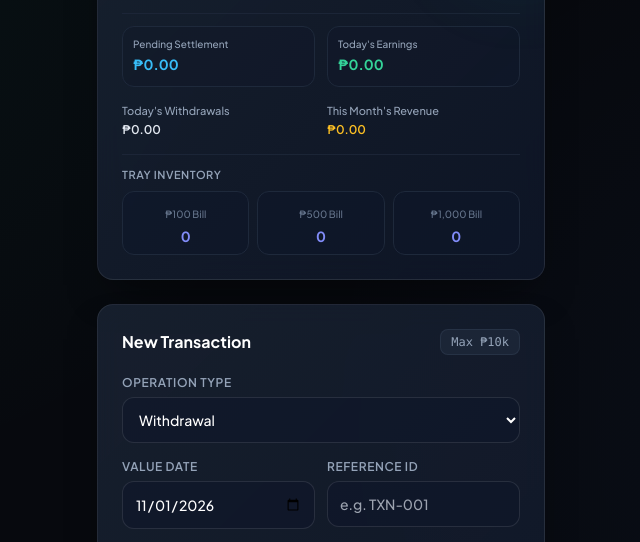
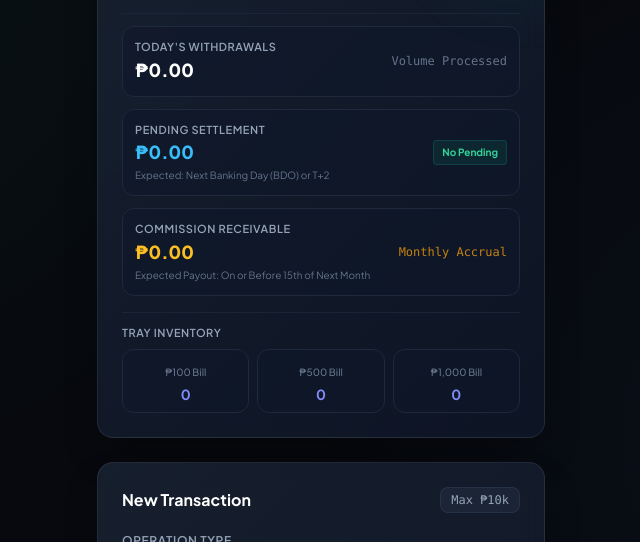
Before and after one commit to kennethrb/portable-atm, a plain HTML site: page index.html in a window 1280 px wide. Shown: the part 204-746 px from the top of the page, without its empty margins (319-959 px from the left). Drawn offline with nearby package versions, Linux system fonts and the light colour scheme; no server answers.

Commit message:
Update index.html

```diff
--- a/index.html
+++ b/index.html
@@ -52,27 +52,40 @@
                 </div>
             </div>
 
-            <!-- Settlement & Daily Earnings Grid -->
-            <div class="grid grid-cols-2 gap-3 pt-3 border-t border-slate-800/80">
-                <div class="bg-slate-900/40 p-2.5 rounded-xl border border-slate-800">
-                    <span class="text-[10px] text-slate-400 font-medium block">Pending Settlement</span>
-                    <span id="dashPendingSettlement" class="text-sm font-bold text-sky-400">₱0.00</span>
+            <!-- Required 3 Operational Business Metrics Cards -->
+            <div class="grid grid-cols-1 gap-3 pt-3 border-t border-slate-800/80">
+
+                <!-- Card 1: Today's Withdrawals -->
+                <div class="bg-slate-900/50 p-3 rounded-xl border border-slate-800 flex justify-between items-center">
+                    <div>
+                        <span class="text-[11px] text-slate-400 uppercase font-semibold tracking-wider block">Today's Withdrawals</span>
+                        <span id="dashTodayWithdrawals" class="text-lg font-extrabold text-white">₱0.00</span>
+                    </div>
+                    <span class="text-xs text-slate-500 font-mono">Volume Processed</span>
                 </div>
-                <div class="bg-slate-900/40 p-2.5 rounded-xl border border-slate-800">
-                    <span class="text-[10px] text-slate-400 font-medium block">Today's Earnings</span>
-                    <span id="dashTodayFees" class="text-sm font-bold text-emerald-400">₱0.00</span>
+
+                <!-- Card 2: Pending Settlement -->
+                <div class="bg-slate-900/50 p-3 rounded-xl border border-slate-800 flex justify-between items-center">
+                    <div>
+                        <span class="text-[11px] text-slate-400 uppercase font-semibold tracking-wider block">Pending Settlement</span>
+                        <span id="dashPendingSettlement" class="text-lg font-extrabold text-sky-400">₱0.00</span>
+                        <span class="text-[10px] text-slate-500 block mt-0.5">Expected: Next Banking Day (BDO) or T+2</span>
+                    </div>
+                    <div id="settlementStatusIndicator" class="px-2 py-1 rounded bg-emerald-500/10 text-emerald-400 text-[10px] font-bold border border-emerald-500/20">
+                        No Pending
+                    </div>
                 </div>
-            </div>
 
-            <div class="grid grid-cols-2 gap-3">
-                <div>
-                    <span class="text-[11px] text-slate-400 font-medium block">Today's Withdrawals</span>
-                    <span id="dashTodayWithdrawals" class="text-xs font-semibold text-slate-200 block mt-0.5">₱0.00</span>
+                <!-- Card 3: Commission Receivable -->
+                <div class="bg-slate-900/50 p-3 rounded-xl border border-slate-800 flex justify-between items-center">
+                    <div>
+                        <span class="text-[11px] text-slate-400 uppercase font-semibold tracking-wider block">Commission Receivable</span>
+                        <span id="dashCommissionReceivable" class="text-lg font-extrabold text-amber-400">₱0.00</span>
+                        <span class="text-[10px] text-slate-500 block mt-0.5">Expected Payout: On or Before 15th of Next Month</span>
+                    </div>
+                    <span class="text-xs text-amber-500/80 font-mono">Monthly Accrual</span>
                 </div>
-                <div>
-                    <span class="text-[11px] text-slate-400 font-medium block">This Month's Revenue</span>
-                    <span id="dashMonthFees" class="text-xs font-semibold text-amber-400 block mt-0.5">₱0.00</span>
-                </div>
+
             </div>
 
             <!-- Denomination Inventory Matrix -->
@@ -214,7 +227,7 @@
 
     <!-- Footer -->
     <footer class="text-center text-slate-500 text-xs mt-8">
-        VaultLink Terminal v3.5 • Connected to Secure Google Sheet DB
+        VaultLink Terminal v4.0 • Connected to Secure Google Sheet DB
     </footer>
 
     <!-- External JavaScript link -->
```
